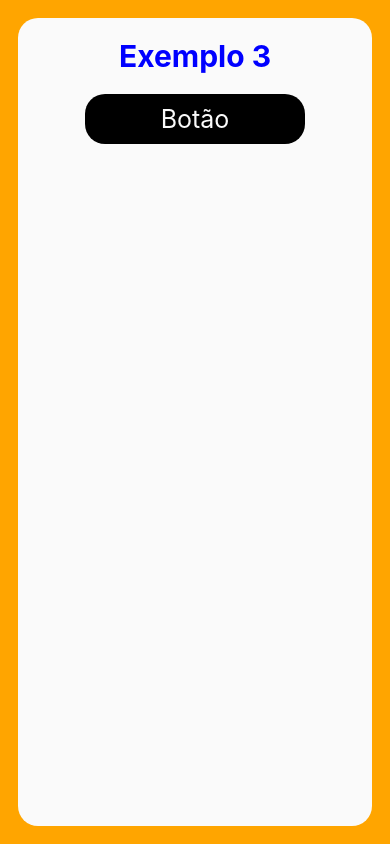
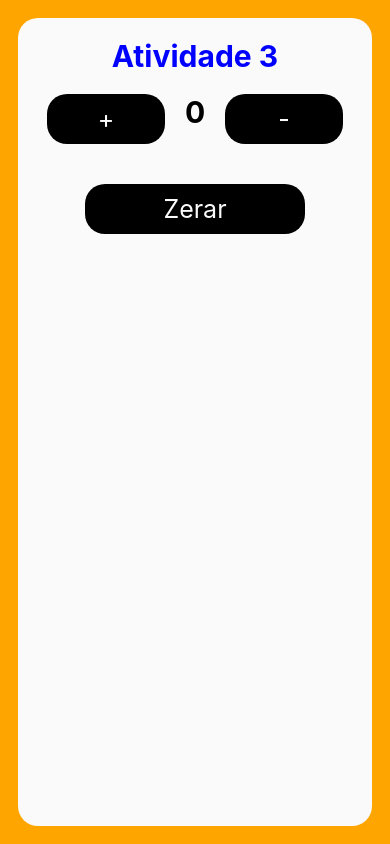
Before and after one commit to Mateus-Rodrigues/aula_pam, a React Native app: screen / in a window 390 px wide. Built offline with nearby package versions, Linux system fonts and the light colour scheme.

Commit message:
aula dia 25-03
atividade cronometro incrementando
decrementando e zerando contador

```diff
--- a/App.js
+++ b/App.js
@@ -5,12 +5,12 @@ import { StyleSheet, View } from 'react-native';
 //import Mensagem from './src/ex_2';
 //import Atividade1 from './src/atv_1';
 
-import Exemplo_3 from './src/ex_3';
+import Atividade_3 from './src/atv_3';
 
 export default function App() {
   return (
     <View style={styles.container}>
-      <Exemplo_3 />
+      <Atividade_3 />
       <StatusBar style="auto" />
     </View>
   );
--- /dev/null
+++ b/src/atv_3/index.js
@@ -0,0 +1,49 @@
+import React, {useState} from 'react';
+import { View, Text, TouchableOpacity, } from 'react-native';
+
+import styles from './styles';
+
+
+export default function Atividade_3(){
+
+function mensagem (){
+    alert('Aula de React-Native');
+}
+
+const [contador, setContador] = useState(0)
+
+function incrementar (){
+ setContador (contador + 1);
+}
+
+function decrementar (){
+    setContador (contador - 1);
+   }
+
+function Zerar (){
+    setContador (contador - contador);
+   }
+
+    return(
+        <View style = {styles.container}>
+            <Text style = {styles.titulo}>Atividade 3</Text>
+
+
+
+            <View style = {styles.counter}>
+
+                <TouchableOpacity style={styles.botao} onPress={() => incrementar()}>
+                <Text style={styles.txtBotao}>+</Text>
+                 </TouchableOpacity>
+                 <Text style = {styles.contador}>{contador}</Text>
+                <TouchableOpacity style={styles.botao} onPress={() => decrementar()}>
+                <Text style={styles.txtBotao}>-</Text>
+                </TouchableOpacity>
+            </View>
+            <TouchableOpacity style={styles.botao} onPress={() => Zerar()}>
+                <Text style={styles.txtBotao}>Zerar</Text>
+            </TouchableOpacity>
+
+        </View>
+    );
+}
--- /dev/null
+++ b/src/atv_3/styles.js
@@ -0,0 +1,45 @@
+import {StyleSheet } from 'react-native';
+
+const styles = StyleSheet.create({
+    container:{
+        flex: 1,
+        backgroundColor: '#fafafa',
+        width: '100%',
+        borderRadius: 20,
+        alignItems: 'center',
+        padding: 20,
+    },
+    titulo: {
+        fontSize: 30,
+        fontWeight: 'bold',
+        color: 'blue',
+    },
+    botao: {
+        width: '70%',
+        padding: 10,
+        margin: 20,
+        backgroundColor: '#000',
+        alignItems: 'center',
+        justifyContent: 'center',
+        borderRadius: 20,
+    },
+    txtBotao: {
+        fontSize: 25,
+        color: '#fafafa',
+    },
+
+    contador:{
+        fontSize: 30,
+        fontWeight: 'bold',
+        marginTop: 20,
+    },
+
+    counter: {
+        display: 'flex',
+        flexDirection: 'row',
+        justifyContent:'center'
+
+    }
+});
+
+export default styles;
```
